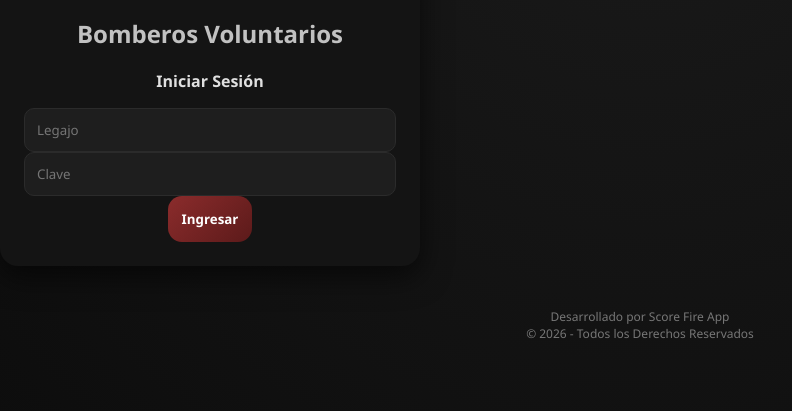
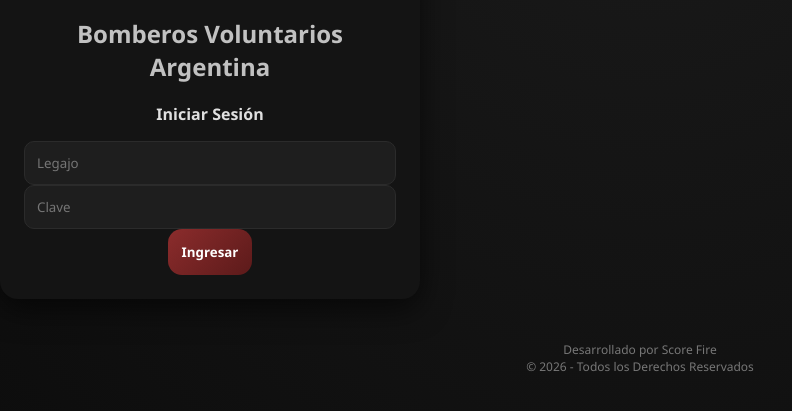
Before and after one commit to bomberosc80-app/calificaciones-app, a plain HTML site: page index.html in a window 1280 px wide. Shown: the part 181-592 px from the top of the page, without its empty margins (0-792 px from the left). Drawn offline with Linux system fonts and the light colour scheme.

Commit message:
Update index.html

```diff
--- a/index.html
+++ b/index.html
@@ -15,6 +15,7 @@
     </div>
 
     <h2>Bomberos Voluntarios <br>
+      Argentina
       </h2>
     <div id="login" class="fade-in">
       <p><strong>Iniciar Sesión</strong></p>
@@ -55,7 +56,7 @@
   </div>
   <script src="app.js"></script>
   <footer id="footer-app" class="footer oculto">
-   Desarrollado por Score Fire App<br>
+   Desarrollado por Score Fire<br>
   © 2026 - Todos los Derechos Reservados
 </footer>
 </body>
```
